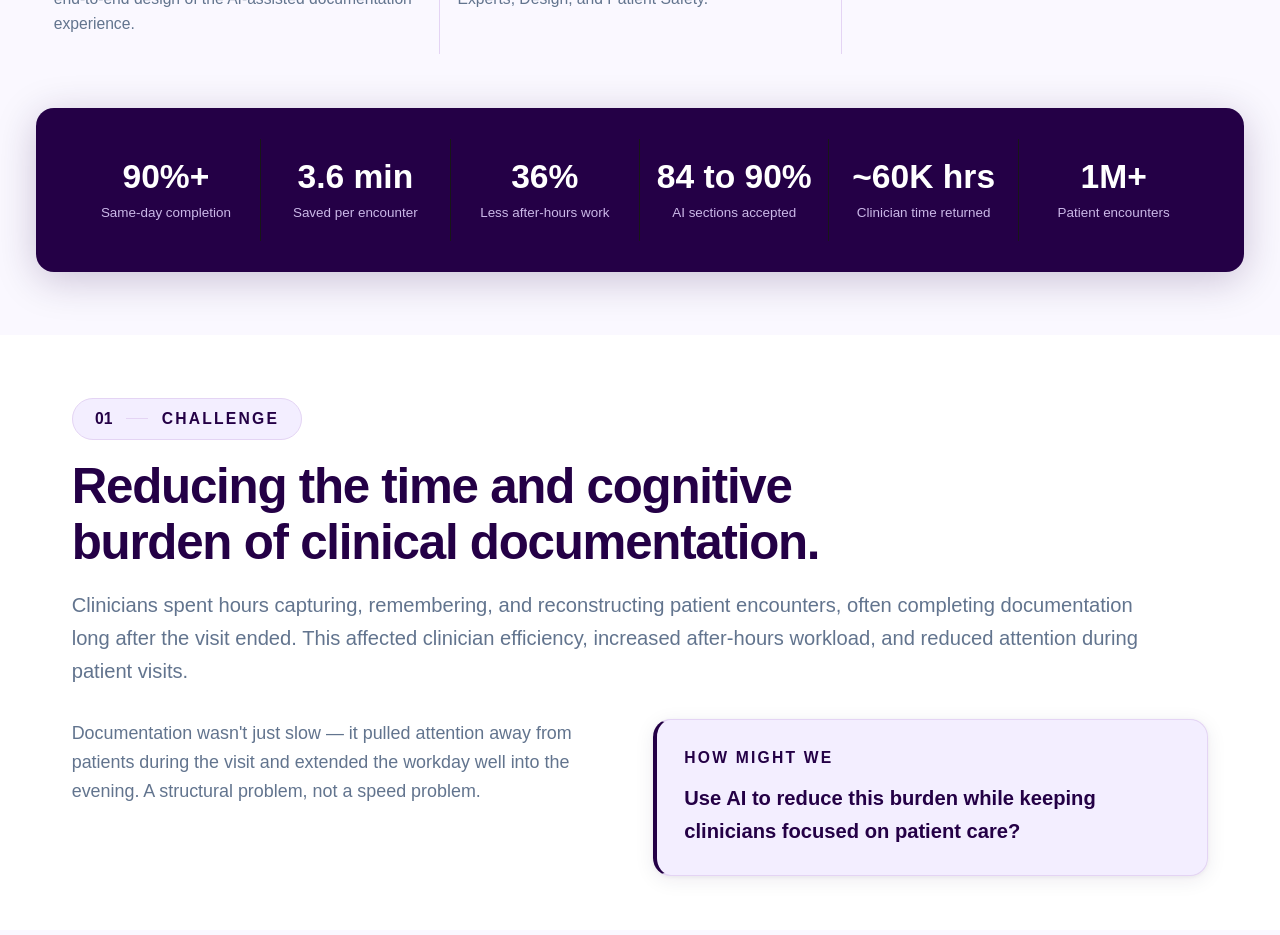
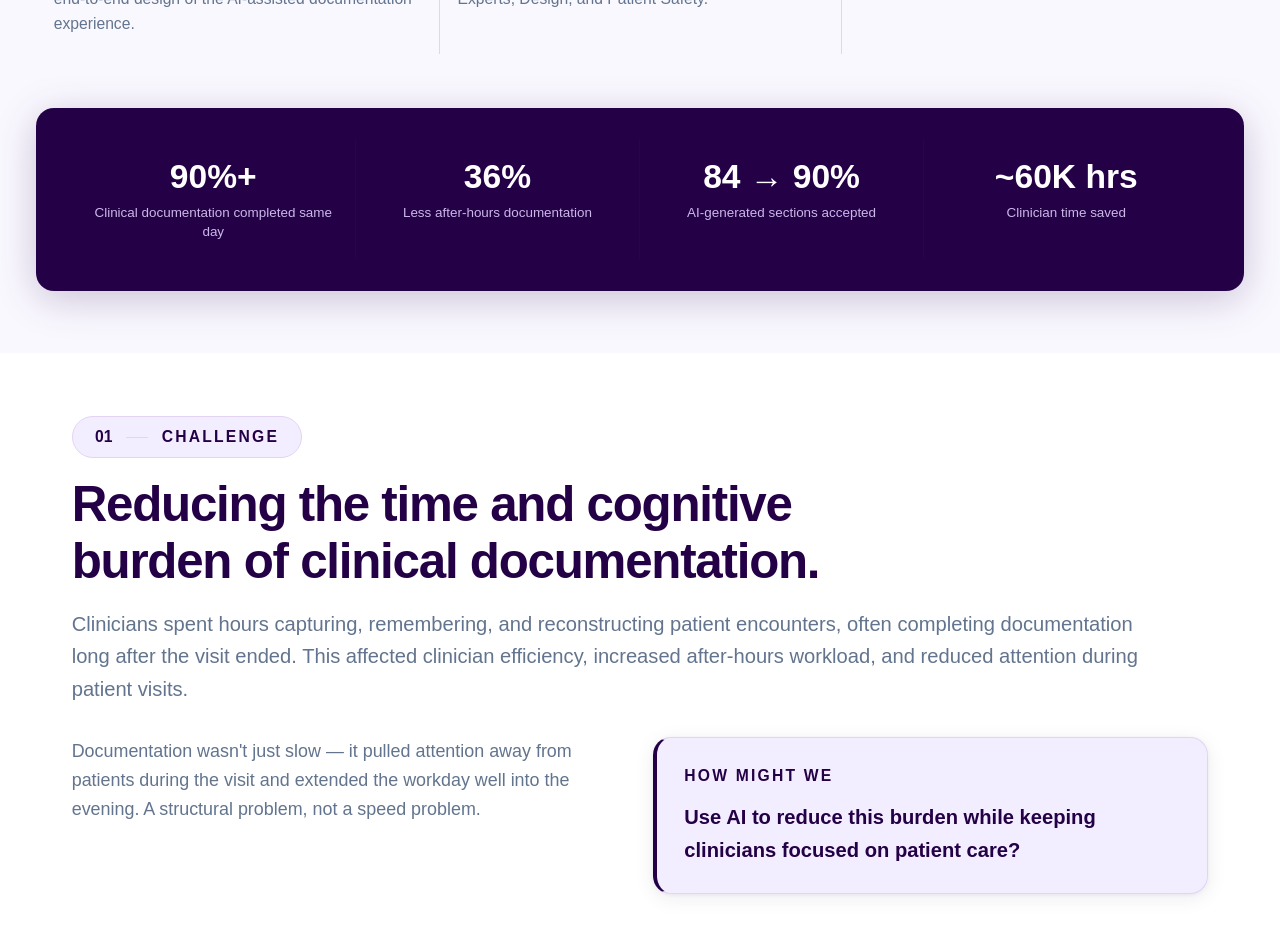
Before and after one commit to tathedrachana1403/portfolio, a Next.js app: page /work/ambient-notes in a window 1280 px wide. Shown: the part 1160-2095 px from the top of the page. Built offline with nearby package versions, Linux system fonts and the light colour scheme.

Commit message:
impact numbers

```diff
--- a/app/work/ambient-notes/page.tsx
+++ b/app/work/ambient-notes/page.tsx
@@ -191,14 +191,12 @@ export default function AmbientNotes() {
 
           {/* Impact stats */}
           <div className="rounded-2xl px-8 py-7 mt-12" style={{ backgroundColor: DARK, boxShadow: DARK_SHADOW }}>
-            <div className="grid grid-cols-3 md:grid-cols-6 divide-x" style={{ borderColor: "rgba(255,255,255,0.08)" }}>
+            <div className="grid grid-cols-2 md:grid-cols-4 divide-x" style={{ borderColor: "rgba(255,255,255,0.08)" }}>
               {[
-                { v: "90%+",     l: "Same-day completion" },
-                { v: "3.6 min",  l: "Saved per encounter" },
-                { v: "36%",      l: "Less after-hours work" },
-                { v: "84 to 90%",   l: "AI sections accepted" },
-                { v: "~60K hrs", l: "Clinician time returned" },
-                { v: "1M+",      l: "Patient encounters" },
+                { v: "90%+",     l: "Clinical documentation completed same day" },
+                { v: "36%",      l: "Less after-hours documentation" },
+                { v: "84 → 90%", l: "AI-generated sections accepted" },
+                { v: "~60K hrs", l: "Clinician time saved" },
               ].map((s) => (
                 <div key={s.l} className="text-center py-4 px-3">
                   <p className="text-3xl font-black text-white mb-1.5 tabular-nums">{s.v}</p>
```
